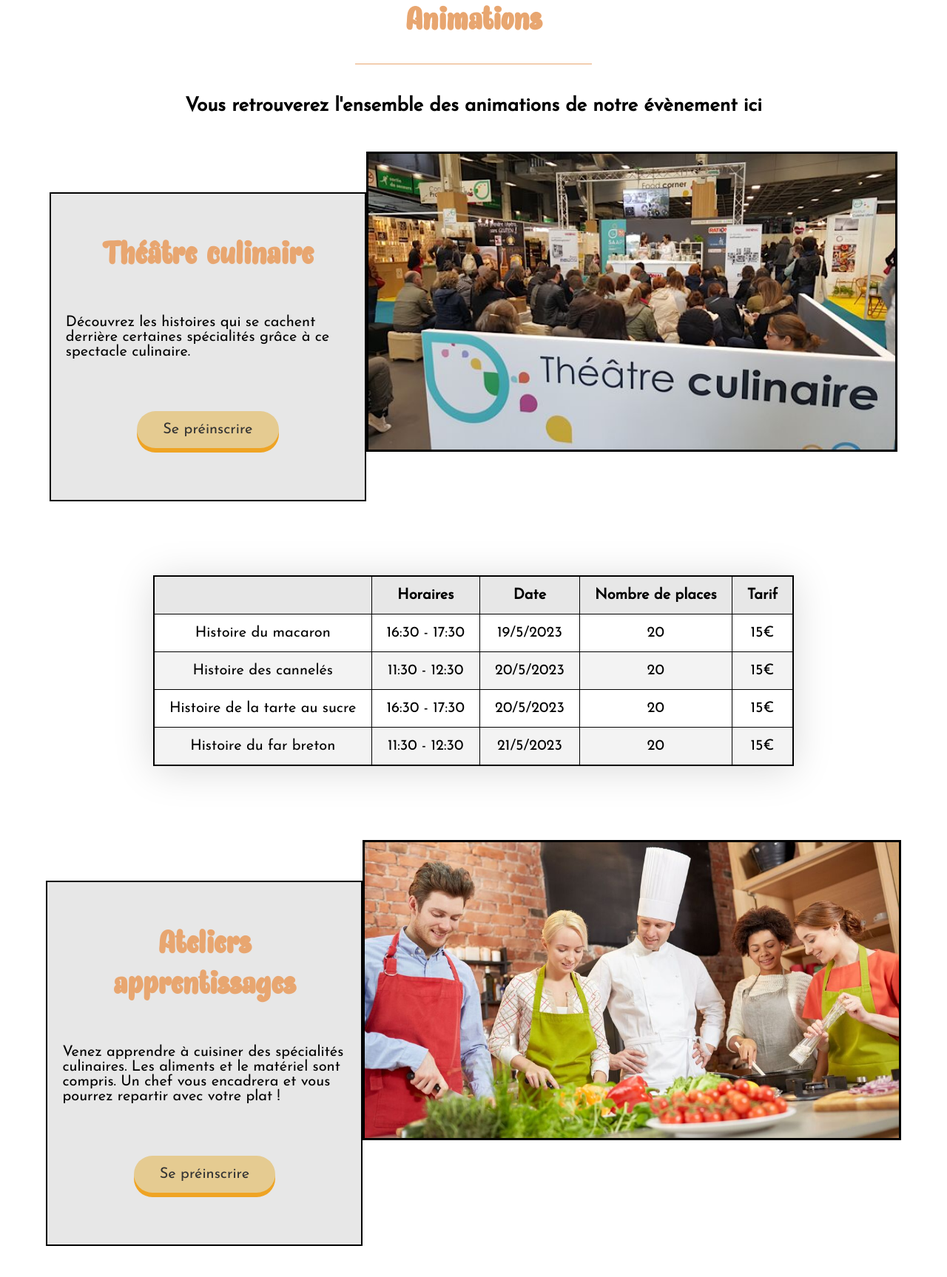
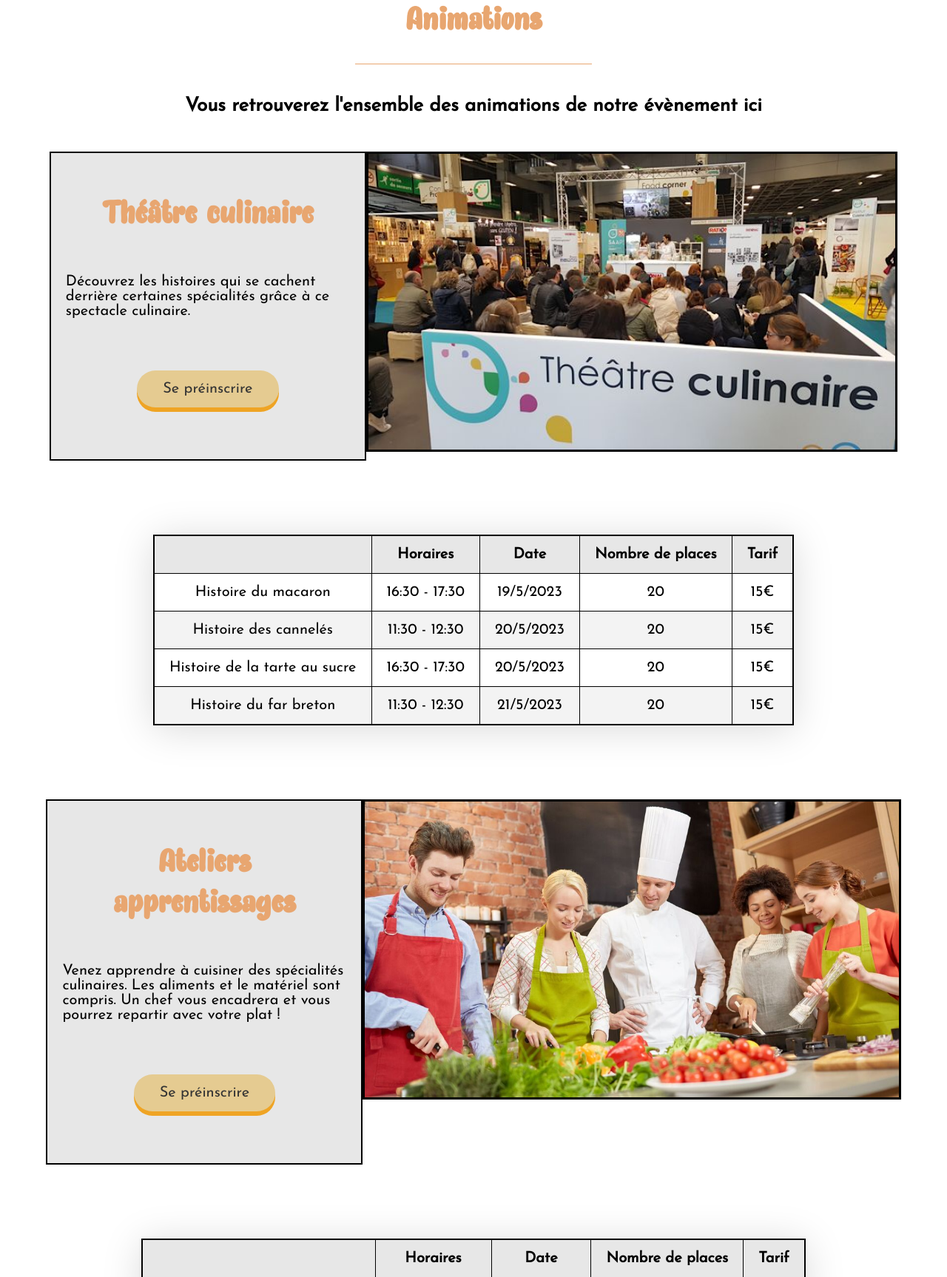
Before and after one commit to LylaCeles/SAE-WebWeek, a PHP site: page /animation.php in a window 1280 px wide. Shown: the part 230-1957 px from the top of the page at 74% size. Run offline with PHP 8.4, Linux system fonts and the light colour scheme; data comes from the database, SQL or seed files in the repository; data that the repository does not hold is empty.

Commit message:
Animation vraiment finie

```diff
--- a/CSS/animation.css
+++ b/CSS/animation.css
@@ -47,7 +47,7 @@ ul {
  padding: 20px;
  background-color:#e7e7e7;
  border: 2px solid rgb(0, 0, 0);
- margin-top: 55px;
+
 
 }
 .right img{
```
